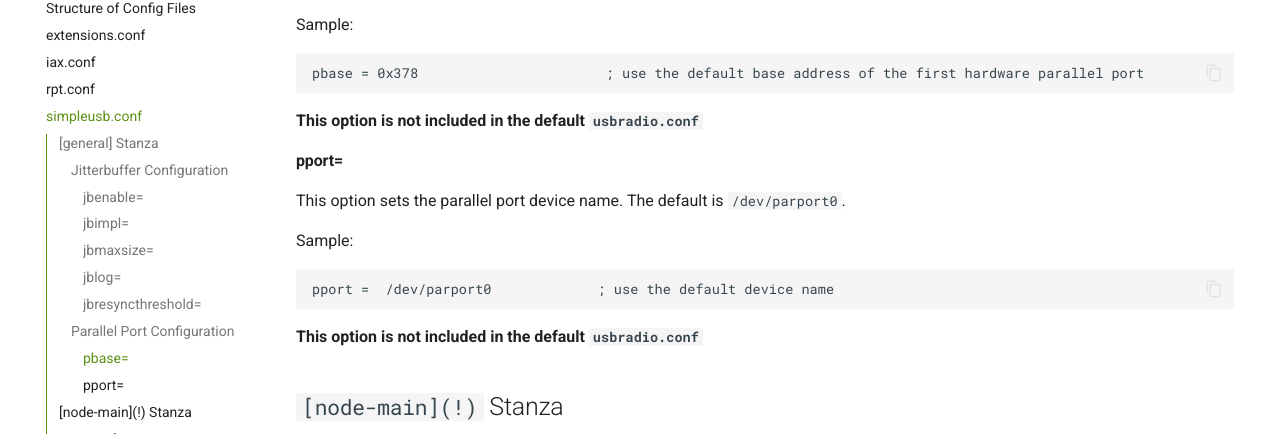
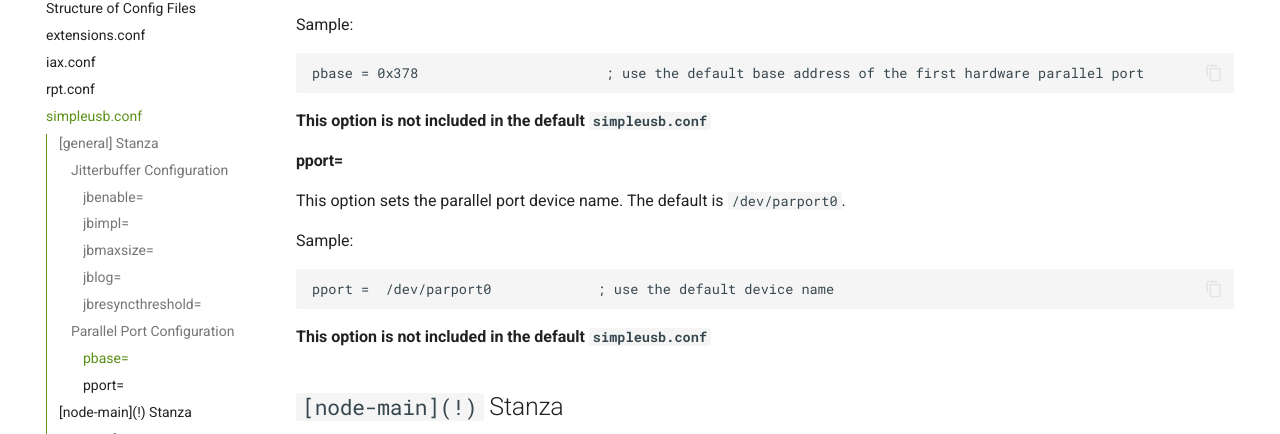
Before and after one commit to AllStarLink/ASL3-Manual, an MkDocs documentation site: the page built from docs/config/simpleusb_conf.md, in a window 1280 px wide and 900 px high, scrolled down 2238 px. Shown: the part 148-582 px from the top of the window. Built offline with MkDocs 1.6.1 and Material for MkDocs 9.7.7, drawn with Linux system fonts in a browser that asks for light colours.

Commit message:
Fix typos.

````diff
--- a/docs/config/simpleusb_conf.md
+++ b/docs/config/simpleusb_conf.md
@@ -91,7 +91,7 @@ Sample:
 pbase = 0x378                       ; use the default base address of the first hardware parallel port
 ```
 
-**This option is not included in the default `usbradio.conf`**
+**This option is not included in the default `simpleusb.conf`**
 
 #### pport=
 This option sets the parallel port device name. The default is `/dev/parport0`.
@@ -102,7 +102,7 @@ Sample:
 pport =  /dev/parport0             ; use the default device name
 ```
 
-**This option is not included in the default `usbradio.conf`**
+**This option is not included in the default `simpleusb.conf`**
 
 ## `[node-main](!)` Stanza
 The `[node-main](!)` stanza is the template for all the radio interface devices. It contains all the default values that will be used, if no matching option is specified in the device-specific stanza to override it.
````
